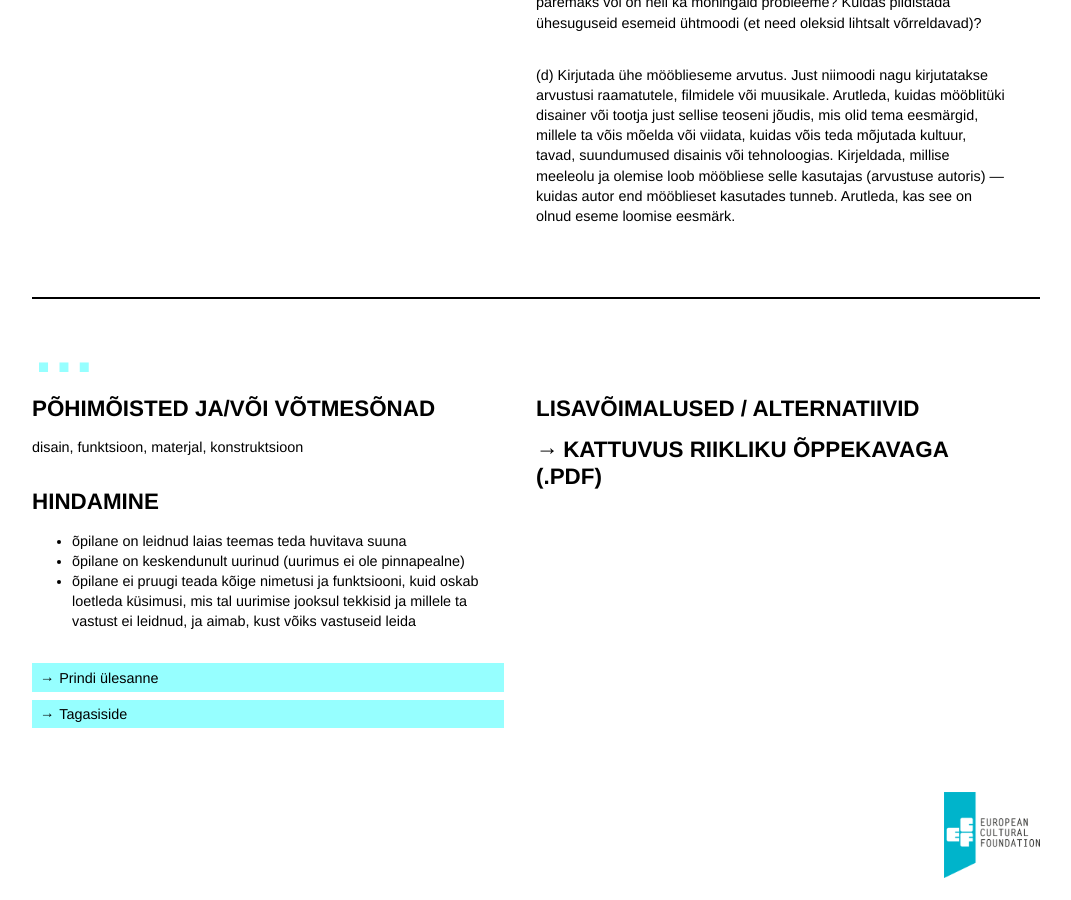
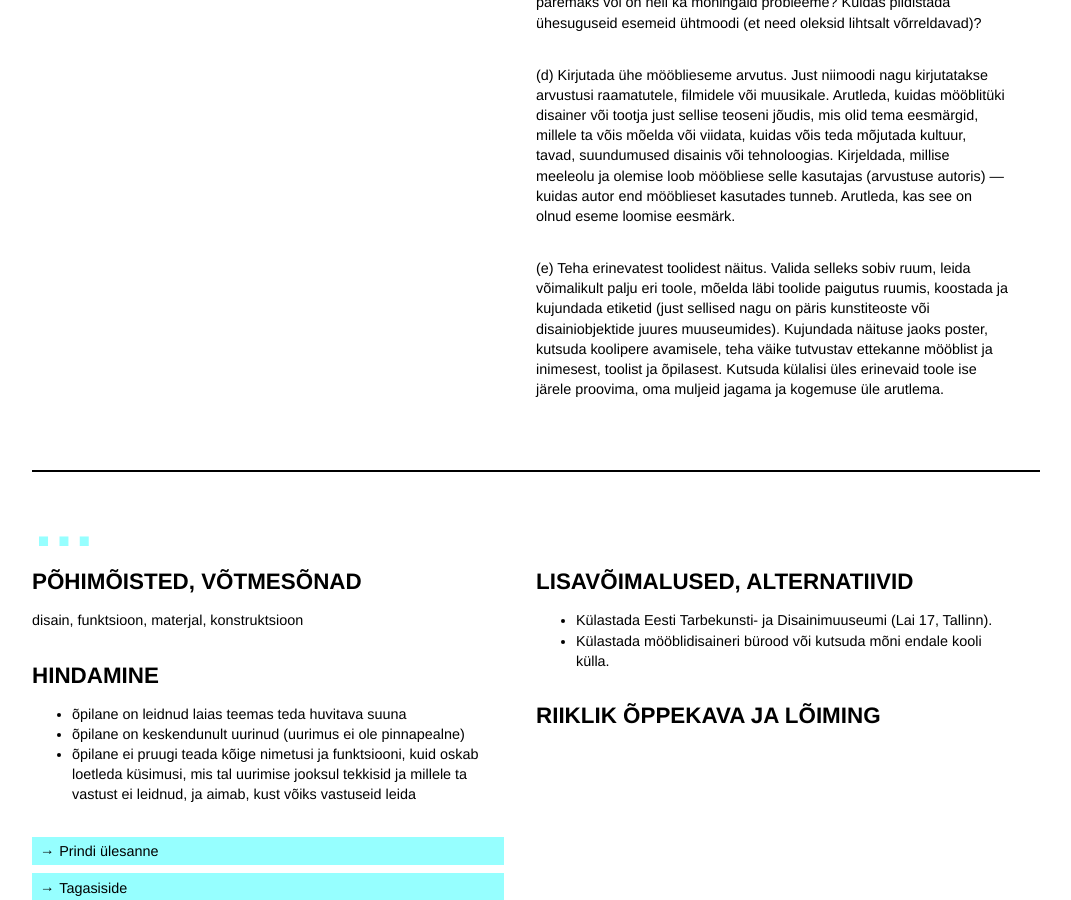
Before and after one commit to ruumiharidus/ruumiharidus.github.io, a Jekyll site: the page built from _posts/2015-12-14-inventuur.md, in a window 1280 px wide and 900 px high, scrolled down 1577 px. Shown: the whole window, without its empty margins (104-1175 px from the left). Built offline with Jekyll 4.4.1, drawn with Linux system fonts in a browser that asks for light colours; nearby versions of some CDN libraries; some of the changed text lies outside the part shown.

Commit message:
Updated 2015-12-14-inventuur.md

```diff
--- a/_posts/2015-12-14-inventuur.md
+++ b/_posts/2015-12-14-inventuur.md
@@ -47,6 +47,9 @@ Koostada erinevate mööbliesemete ja sisutuse fotogalerii. Millised on teie k
 (d)
 Kirjutada ühe mööblieseme arvutus. Just niimoodi nagu kirjutatakse arvustusi raamatutele, filmidele või muusikale. Arutleda, kuidas mööblitüki disainer või tootja just sellise teoseni jõudis, mis olid tema eesmärgid, millele ta võis mõelda või viidata, kuidas võis teda mõjutada kultuur, tavad, suundumused disainis või tehnoloogias. Kirjeldada, millise meeleolu ja olemise loob mööbliese selle kasutajas (arvustuse autoris) — kuidas autor end mööblieset kasutades tunneb. Arutleda, kas see on olnud eseme loomise eesmärk.
 
+(e)
+Teha erinevatest toolidest näitus. Valida selleks sobiv ruum, leida võimalikult palju eri toole, mõelda läbi toolide paigutus ruumis, koostada ja kujundada etiketid (just sellised nagu on päris kunstiteoste või disainiobjektide juures muuseumides). Kujundada näituse jaoks poster, kutsuda koolipere avamisele, teha väike tutvustav ettekanne mööblist ja inimesest, toolist ja õpilasest. Kutsuda külalisi üles erinevaid toole ise järele proovima, oma muljeid jagama ja kogemuse üle arutlema.
+
 </section>
 
 ------
@@ -70,8 +74,12 @@ disain, funktsioon, materjal, konstruktsioon
 <section class="section-background">
 ### ...
 
-#### Lisavõimalused / alternatiivid
+#### Lisavõimalused, alternatiivid
+
++ Külastada Eesti Tarbekunsti- ja Disainimuuseumi (Lai 17, Tallinn).
++ Külastada mööblidisaineri bürood või kutsuda mõni endale kooli külla.
+
+#### Riiklik õppekava ja lõiming
 
 
-[Kattuvus riikliku õppekavaga (.pdf)]({{ site.baseurl }}/assets/documents/hello.pdf){:class='national-pdf'}
 </section>
```
Also changed, not shown: other parts of _posts/2015-12-14-inventuur.md (+3 -2 lines).
